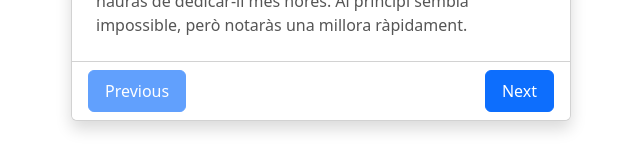
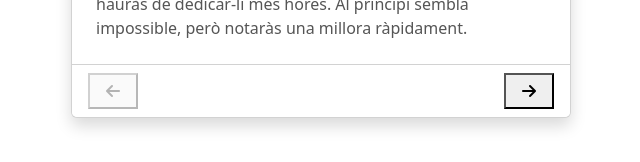
Before and after one commit to deuvede24/onBoarding, an Angular app: page / in a window 1280 px wide. Shown: the part 607-769 px from the top of the page, without its empty margins (319-959 px from the left). Built offline with nearby package versions, Linux system fonts and the light colour scheme.

Commit message:
buttons 2 ok

```diff
--- a/package.json
+++ b/package.json
@@ -19,6 +19,7 @@
     "@angular/platform-browser-dynamic": "^18.0.0",
     "@angular/router": "^18.0.0",
     "bootstrap": "^5.3.3",
+    "bootstrap-icons": "^1.11.3",
     "rxjs": "~7.8.0",
     "tslib": "^2.3.0",
     "zone.js": "~0.14.3"
--- a/src/app/escena/escena.component.html
+++ b/src/app/escena/escena.component.html
@@ -39,7 +39,7 @@
         </div>
       </div>-->
 
-      <div class="escena-container d-flex justify-content-center align-items-center" style="height: 100vh; width: 100vw;">
+     <div class="escena-container d-flex justify-content-center align-items-center" style="height: 100vh; width: 100vw;">
         <div class="container">
           <div class="row justify-content-center">
             <div class="col-12 col-sm-10 col-md-8 col-lg-6 d-flex align-items-center justify-content-center">
@@ -54,8 +54,8 @@
                       <p class="card-text">{{ step.description }}</p>
                     </div>
                     <div class="card-footer d-flex justify-content-between align-items-center" style="background-color: white;">
-                      <button class="btn btn-primary" (click)="prevStep()" [disabled]="currentStep === 0">Previous</button>
-                      <button class="btn btn-primary" (click)="nextStep()" [disabled]="currentStep === steps.length - 1">Next</button>
+                        <button class="round-button fa-solid fa-arrow-left" (click)="prevStep()" [disabled]="currentStep === 0"></button>
+                        <button class="round-button fa-solid fa-arrow-right" (click)="nextStep()" [disabled]="currentStep === steps.length - 1"></button>
                     </div>
                   </div>
                 </div>
@@ -64,6 +64,71 @@
           </div>
         </div>
       </div>
+
+
+      <!--  <div class="card-footer d-flex justify-content-between align-items-center" style="background-color: white;">
+                      <button class="btn btn-primary" img src="/public/assets/angle-circle-left_7482884.png" (click)="prevStep()" [disabled]="currentStep === 0">Previous</button>
+                      <button class="btn btn-primary" img src="/public/assets/angle-circle-right_7482887.png" (click)="nextStep()" [disabled]="currentStep === steps.length - 1">Next</button>
+                    </div>-->
+      <!--<div class="escena-container d-flex justify-content-center align-items-center" style="height: 100vh; width: 100vw;">
+        <div class="container">
+            <div class="row justify-content-center">
+                <div class="col-12 col-sm-10 col-md-8 col-lg-6 d-flex align-items-center justify-content-center">
+                    <div class="card shadow">
+                        *ngFor (let step of steps; let i = index) {
+                            @if (i === currentStep) {
+                                <div class="card-header" [ngStyle]="{ 'background-color': step.bgcolor }">
+                                    <img [src]="step.img" alt="{{ step.title }}" class="card-img-top img-fluid step-image">
+                                </div>
+                                <div class="card-body" style="background-color: white;">
+                                    <h4>{{ step.title }}</h4>
+                                    <p class="card-text">{{ step.description }}</p>
+                                </div>
+                                <div class="card-footer d-flex justify-content-between align-items-center" style="background-color: white;">
+                                    <button class="round-button fa-solid fa-arrow-left" (click)="prevStep()" [disabled]="currentStep === 0"></button>
+                                    <button class="round-button fa-solid fa-arrow-right" (click)="nextStep()" [disabled]="currentStep === steps.length - 1"></button>
+                                </div>
+                            }
+                        }
+                    </div>
+                </div>
+            </div>
+        </div>
+    </div>-->
+
+  <!--  <div class="d-flex align-items-center vh-100">
+        <div [@animSlider]="currentStep"
+          class="card rounded-5 col-6 col-md-4 col-xl-3 my-auto mx-auto shadow border-0 overflow-hidden">
+          <div class="card-img-top" [style.backgroundColor]="steps[currentStep].bgcolor">
+            <img [src]="steps[currentStep].img" class="h-100 w-100 py-4 py-md-5 px-2 px-md-4 overflow-hidden">
+          </div>
+          <div class="card-body">
+            <h6 class="card-title strong hs">{{steps[currentStep].title}}</h6>
+            <p class="card-text small fs">{{steps[currentStep].description}}</p>
+            <div class="d-flex mb-1 mb-md-4 align-items-center">
+              <div id="indicators" class="col-3 d-flex justify-content-between">
+                @for (let step of steps; let i = index) {
+                  <button (click)="cS(i)" type="button" [id]="i"
+                    [class]="{'active': currentStep === i}"></button>
+                }
+              </div>
+              <div class="py-3 ms-auto">
+                @if(currentStep > 0 && currentStep <= steps.length-1) {
+                  <button (click)="previous()" type="button"
+                    class="btn btn-outline-dark rounded-circle me-2"><img src="../../../assets/images/arrow_l.svg"></button>
+                }
+                @if(currentStep >= 0 && currentStep < steps.length-1) {
+                  <button (click)="next()" type="button"
+                    class="btn btn-dark rounded-circle"><img src="../../../assets/images/arrow_r.svg"></button>
+                }
+              </div>
+            </div>
+          </div>
+        </div>
+      </div>
+    -->
+
+
 
 
   <!--<div class="escena-container d-flex justify-content-center align-items-center" style="height: 100vh; width: 100vw;">
@@ -104,4 +169,4 @@
         </div>
       </div>
 
-      -->
+    -->
--- a/src/app/escena/escena.component.ts
+++ b/src/app/escena/escena.component.ts
@@ -11,15 +11,16 @@ import { iStep } from '../iStep';
   styleUrls: ['./escena.component.scss']
 })
 export class EscenaComponent {
+
   @Input() steps: iStep[] = [];
   currentStep: number = 0;
-animate: any;
+  //animate: any;
 
   setCurrentStepTo(index: number): void {
     this.currentStep = index;
   }
   nextStep(): void {
-    if (this.currentStep< this.steps.length - 1) {
+    if (this.currentStep < this.steps.length - 1) {
       this.currentStep++;
     }
   }
```
Also changed, not shown: src/app/escena/escena.component.scss (line endings or trailing spaces), 1 other file (tests, documents, lock files or other folders).
